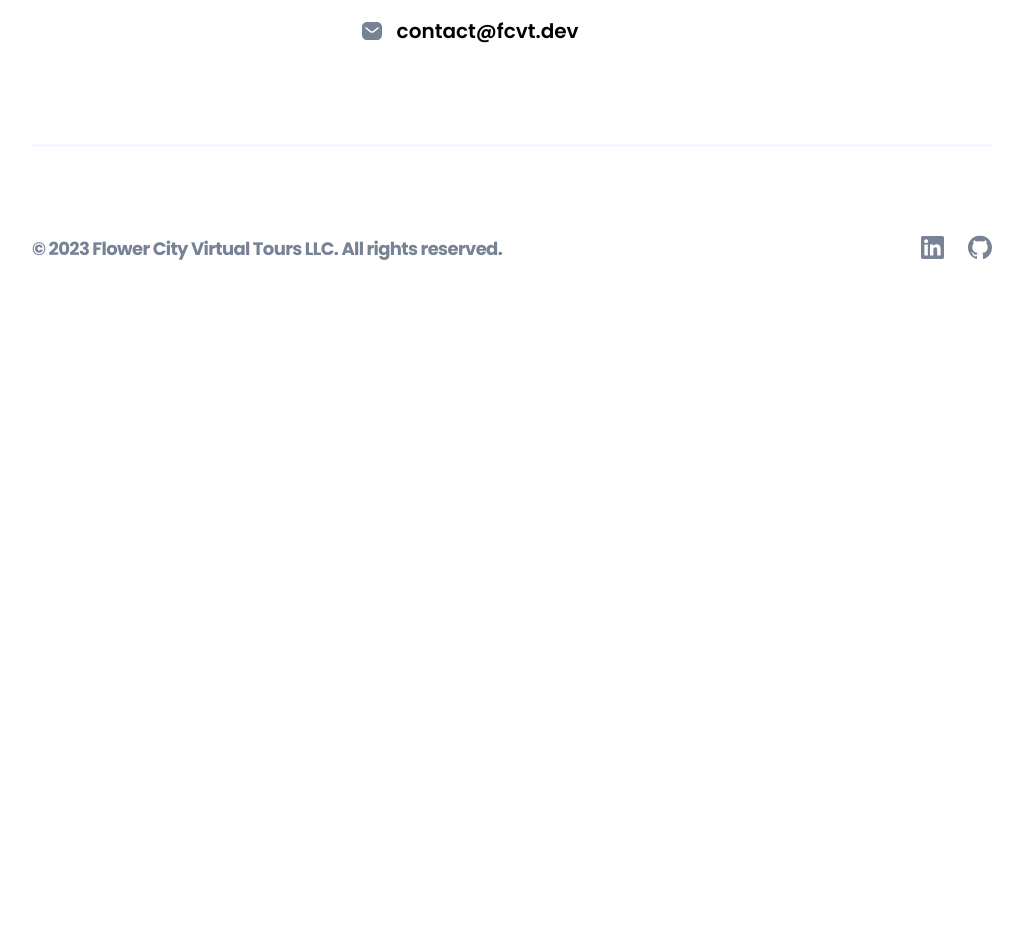
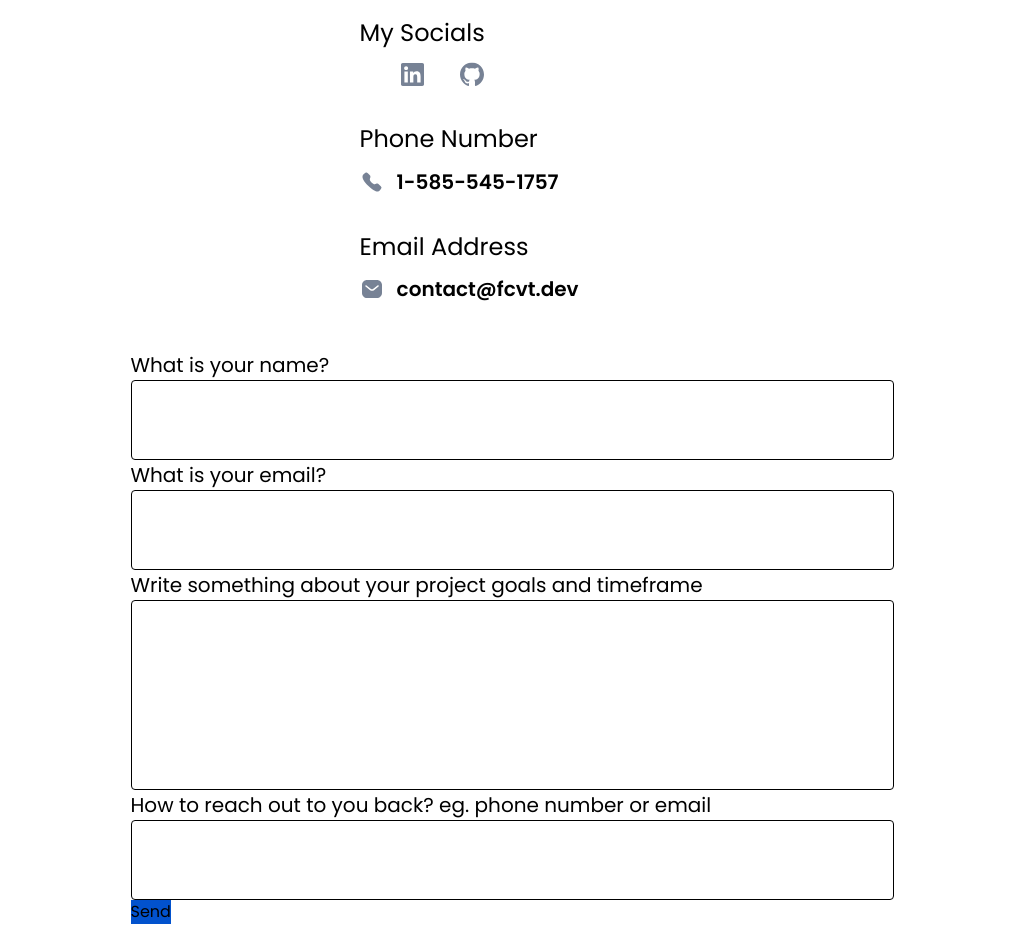
Before and after one commit to austinmargarone/portfolio, a Next.js app: page /contact in a window 1280 px wide. Shown: the part 391-1332 px from the top of the page, without its empty margins (128-1151 px from the left). Before the commit the page ends 800 px from the top, so only its background shows below. Built offline with nearby package versions, Linux system fonts and the light colour scheme.

Commit message:
feat: contact form

```diff
--- a/app/contact/page.tsx
+++ b/app/contact/page.tsx
@@ -1,52 +1,21 @@
-import Image from "next/image";
+import ContactForm from "@/components/contact/ContactForm";
+import ContactHeading from "@/components/contact/ContactHeading";
+import ContactInfo from "@/components/contact/ContactInfo";
 import React from "react";
 
 const page = () => {
   return (
     <>
       <div>
-        <section className=""></section>
-
-        <section className="contactinfo mx-auto flex flex-col gap-[2.25rem]">
-          <div className="flex flex-col">
-            <p className="regp md:regbase flex">My Socials</p>
-            <div className="flex gap-[2.25rem] pl-[2.5rem] pt-[.88rem]">
-              <div>
-                <Image
-                  src="/Social.svg"
-                  width={24}
-                  height={24}
-                  alt="Social Link"
-                />
-              </div>
-              <div>
-                <Image
-                  src="/GitHub.svg"
-                  width={24}
-                  height={24}
-                  alt="Github Link"
-                />
-              </div>
-            </div>
+        <section>
+          <ContactHeading />
+        </section>
+        <section className="flex flex-col">
+          <div className="flex">
+            <ContactInfo />
           </div>
-          <div>
-            <p className="regp md:regbase">Phone Number</p>
-            <div className="flex gap-[.82rem] pt-[.88rem]">
-              <Image src="/Call.svg" width={24} height={24} alt="Phone" />
-              <p className="boldp">1-585-545-1757</p>
-            </div>
-          </div>
-          <div>
-            <p className="regp md:regbase">Email Address</p>
-            <div className="flex gap-[.82rem] pt-[.88rem]">
-              <Image
-                src="/Message.svg"
-                width={24}
-                height={24}
-                alt="<Message>"
-              />
-              <p className="boldp">contact@fcvt.dev</p>
-            </div>
+          <div className="flex">
+            <ContactForm />
           </div>
         </section>
       </div>
--- /dev/null
+++ b/components/contact/ContactForm.tsx
@@ -0,0 +1,97 @@
+"use client";
+
+import React from "react";
+import { FieldValues, useForm } from "react-hook-form";
+
+const ContactForm = () => {
+  const {
+    register,
+    handleSubmit,
+    formState: { errors, isSubmitting },
+    reset,
+  } = useForm();
+
+  const onSubmit = async (data: FieldValues) => {
+    await new Promise((resolve) => setTimeout(resolve, 1000));
+    reset();
+  };
+
+  return (
+    <>
+      <form onSubmit={handleSubmit(onSubmit)} className="mx-auto">
+        <div>
+          <p className="regp">What is your name?</p>
+          <input
+            {...register("name", {
+              required: "Name is required",
+              minLength: {
+                value: 3,
+                message: "Must be at least 3 characters long",
+              },
+            })}
+            type="name"
+            className="rounded border px-4 py-2 md:h-[5rem] md:w-[47.6875rem]"
+          />
+          {errors.name && (
+            <p className="text-blue">{`${errors.name.message}`}</p>
+          )}
+        </div>
+        <div>
+          <p className="regp">What is your email?</p>
+          <input
+            {...register("email", {
+              required: "Email is required",
+              minLength: {
+                value: 5,
+                message: "Must be at least 5 characters long",
+              },
+            })}
+            type="email"
+            className="rounded border px-4 py-2 md:h-[5rem] md:w-[47.6875rem]"
+          />
+        </div>
+        <div>
+          <p className="regp">
+            Write something about your project goals and timeframe
+          </p>
+          <input
+            {...register("description", {
+              required: "description is required",
+              minLength: {
+                value: 12,
+                message: "Must be at least 12 characters long",
+              },
+            })}
+            type="description"
+            className="rounded border px-4 py-2 md:h-[11.875rem] md:w-[47.6875rem]"
+          />
+        </div>
+        <div>
+          <p className="regp">
+            How to reach out to you back? <span>eg. phone number or email</span>
+          </p>
+          <input
+            {...register("name", {
+              required: "Contact info is required",
+              minLength: {
+                value: 3,
+                message: "Must be at least 3 characters long",
+              },
+            })}
+            type="email"
+            className="rounded border px-4 py-2 md:h-[5rem] md:w-[47.6875rem]"
+          />
+        </div>
+        <button
+          disabled={isSubmitting}
+          type="submit"
+          className="bg-blue disabled:bg-blue1"
+        >
+          Send
+        </button>
+      </form>
+    </>
+  );
+};
+
+export default ContactForm;
--- /dev/null
+++ b/components/contact/ContactInfo.tsx
@@ -0,0 +1,48 @@
+import Image from "next/image";
+import React from "react";
+
+const ContactInfo = () => {
+  return (
+    <>
+      <section className="contactinfo mx-auto flex flex-col gap-[2.25rem]">
+        <div className="flex flex-col">
+          <p className="regp md:regbase flex">My Socials</p>
+          <div className="flex gap-[2.25rem] pl-[2.5rem] pt-[.88rem]">
+            <div>
+              <Image
+                src="/Social.svg"
+                width={24}
+                height={24}
+                alt="Social Link"
+              />
+            </div>
+            <div>
+              <Image
+                src="/GitHub.svg"
+                width={24}
+                height={24}
+                alt="Github Link"
+              />
+            </div>
+          </div>
+        </div>
+        <div>
+          <p className="regp md:regbase">Phone Number</p>
+          <div className="flex gap-[.82rem] pt-[.88rem]">
+            <Image src="/Call.svg" width={24} height={24} alt="Phone" />
+            <p className="boldp">1-585-545-1757</p>
+          </div>
+        </div>
+        <div>
+          <p className="regp md:regbase">Email Address</p>
+          <div className="flex gap-[.82rem] pt-[.88rem]">
+            <Image src="/Message.svg" width={24} height={24} alt="<Message>" />
+            <p className="boldp">contact@fcvt.dev</p>
+          </div>
+        </div>
+      </section>
+    </>
+  );
+};
+
+export default ContactInfo;
--- /dev/null
+++ b/models/ContactForm.ts
@@ -0,0 +1,6 @@
+import { z } from "zod";
+
+const mySchema = z.string();
+
+// parse
+mySchema.parse("");
--- a/package.json
+++ b/package.json
@@ -24,8 +24,10 @@
     "prettier": "^3.0.3",
     "react": "18.2.0",
     "react-dom": "18.2.0",
+    "react-hook-form": "^7.46.1",
     "tailwindcss": "3.3.3",
     "typescript": "5.2.2",
+    "zod": "^3.22.2",
     "zustand": "^4.4.1"
   },
   "devDependencies": {
```
Also changed, not shown: 1 other file (tests, documents, lock files or other folders).
